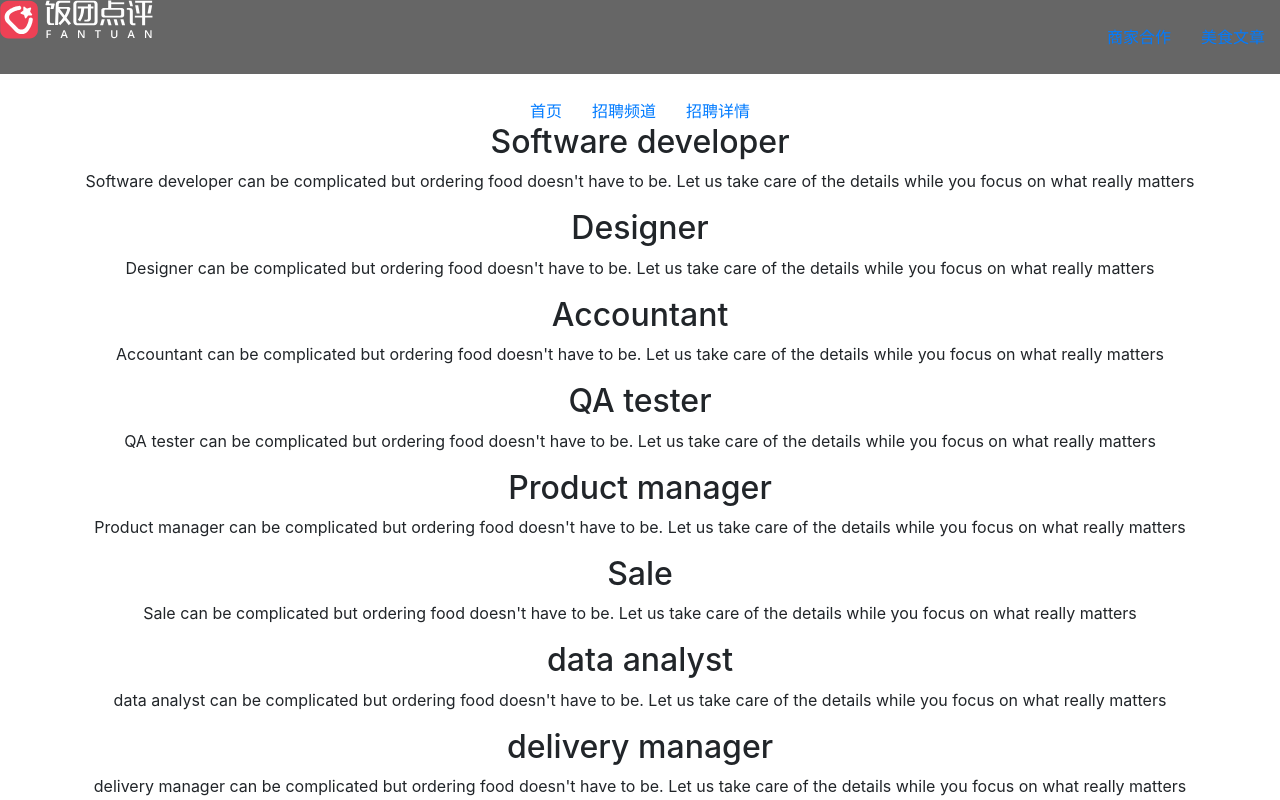
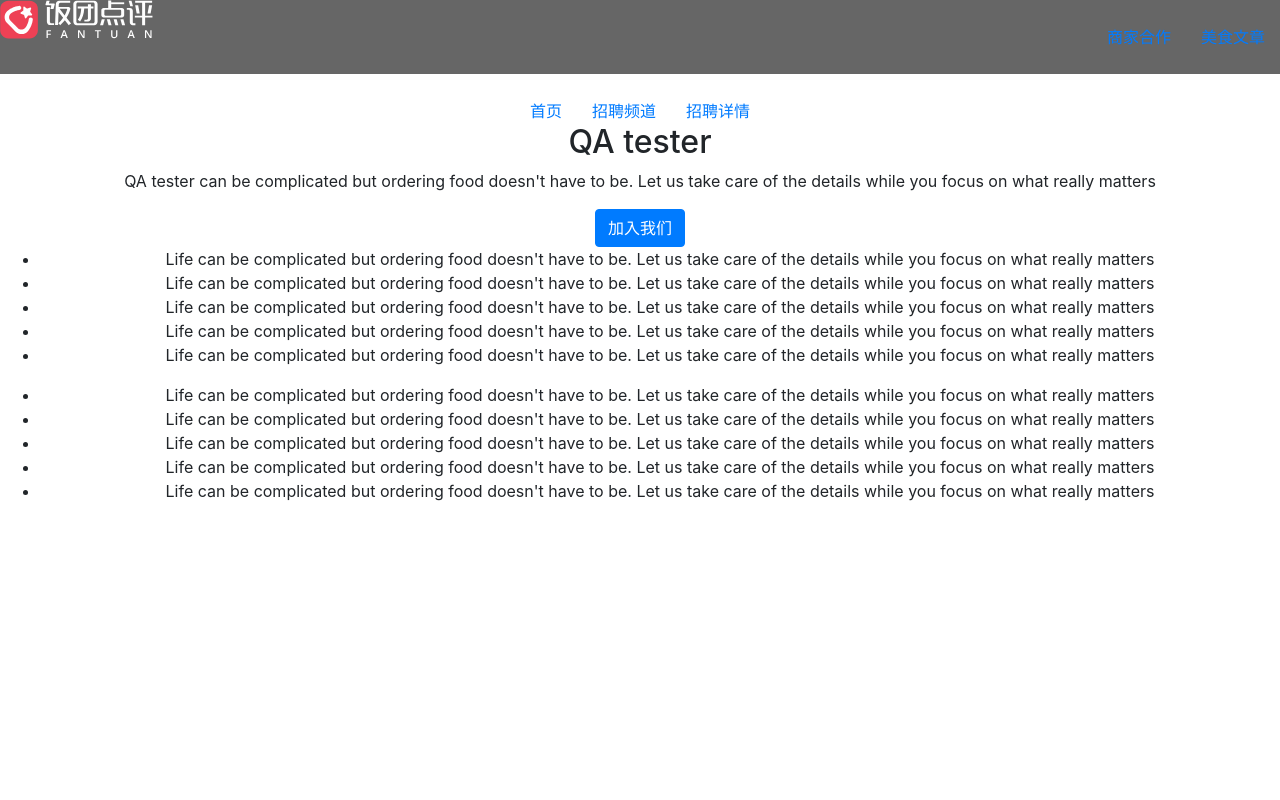
Before and after one commit to yujiw001/-Recruitment-page-demo, a React (Create React App) app: page /Recruitment/details in a window 1280 px wide. Shown: the top 800 px of the page. Built offline with nearby package versions, Linux system fonts and the light colour scheme.

Commit message:
recruitment detail page all done

```diff
--- a/src/component/pages/Recruitment_details.component.jsx
+++ b/src/component/pages/Recruitment_details.component.jsx
@@ -15,13 +15,14 @@ class RecruitmentDetail extends Component  {
           jobdata:JobData,
           requirementData:RequirementData,
           responsibilityData:ResponsibilityData,
-          current_id:1
+          current_id:4
         };
     }
     render(){
-        const { jobdata, ...jobrest} = this.state;
+        const { jobdata } = this.state;
         const { requirementData,...requirementrest} = this.state;
         const { responsibilityData,...responsibilityrest}=this.state;
+        const target_position = jobdata.find(data => data.id==this.state.current_id);
         return(
             <div>
                 <div className="path">
@@ -32,9 +33,7 @@ class RecruitmentDetail extends Component  {
                 </div>
                 <div className="discription">
                 {
-                    jobdata.map(({id,...otherCollectionProps}) =>
-                        <UniversalModule key={id} value={3} {...otherCollectionProps}/>
-                    )
+                    <UniversalModule title={target_position.position} content={target_position.brief} ItemComponent={Formodal}/>
                 }
                 </div>
                 <div className="responsibility">
--- a/src/component/universal_module/universal_module.jsx
+++ b/src/component/universal_module/universal_module.jsx
@@ -1,10 +1,14 @@
 import React from 'react';
 
-const UniversalModule = (props) => (
-    <div className='position_container'>
-        <h2>{props.position}</h2>
-        <p>{props.brief}</p>
-    </div>
-);
+const UniversalModule = (props) => {
+    let ItemComponent = props.ItemComponent;
+    return(
+        <div className='position_container'>
+            <h2>{props.title}</h2>
+            <p>{props.content}</p>
+            <ItemComponent />
+        </div>
+    )
+    }
 
 export default UniversalModule;
```
